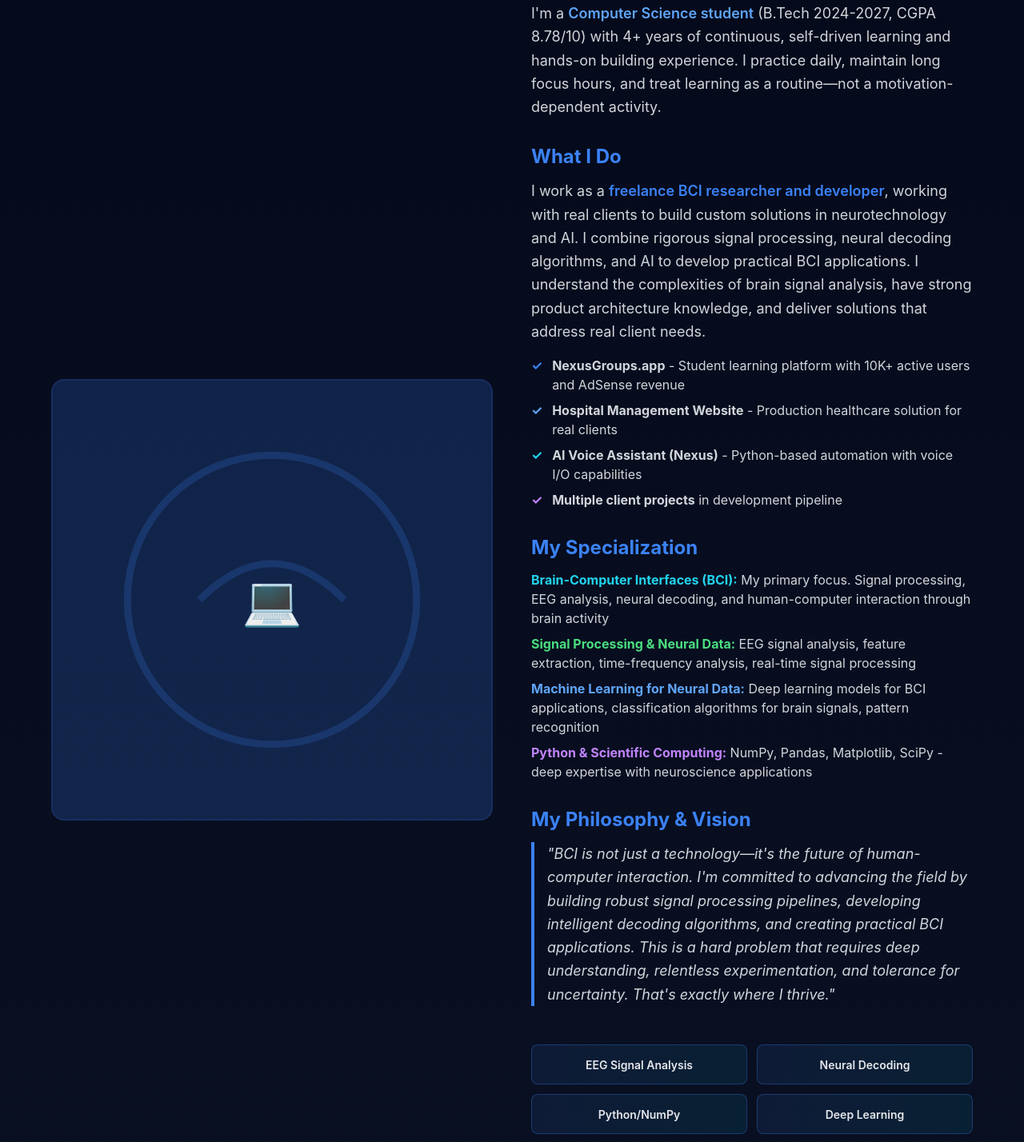
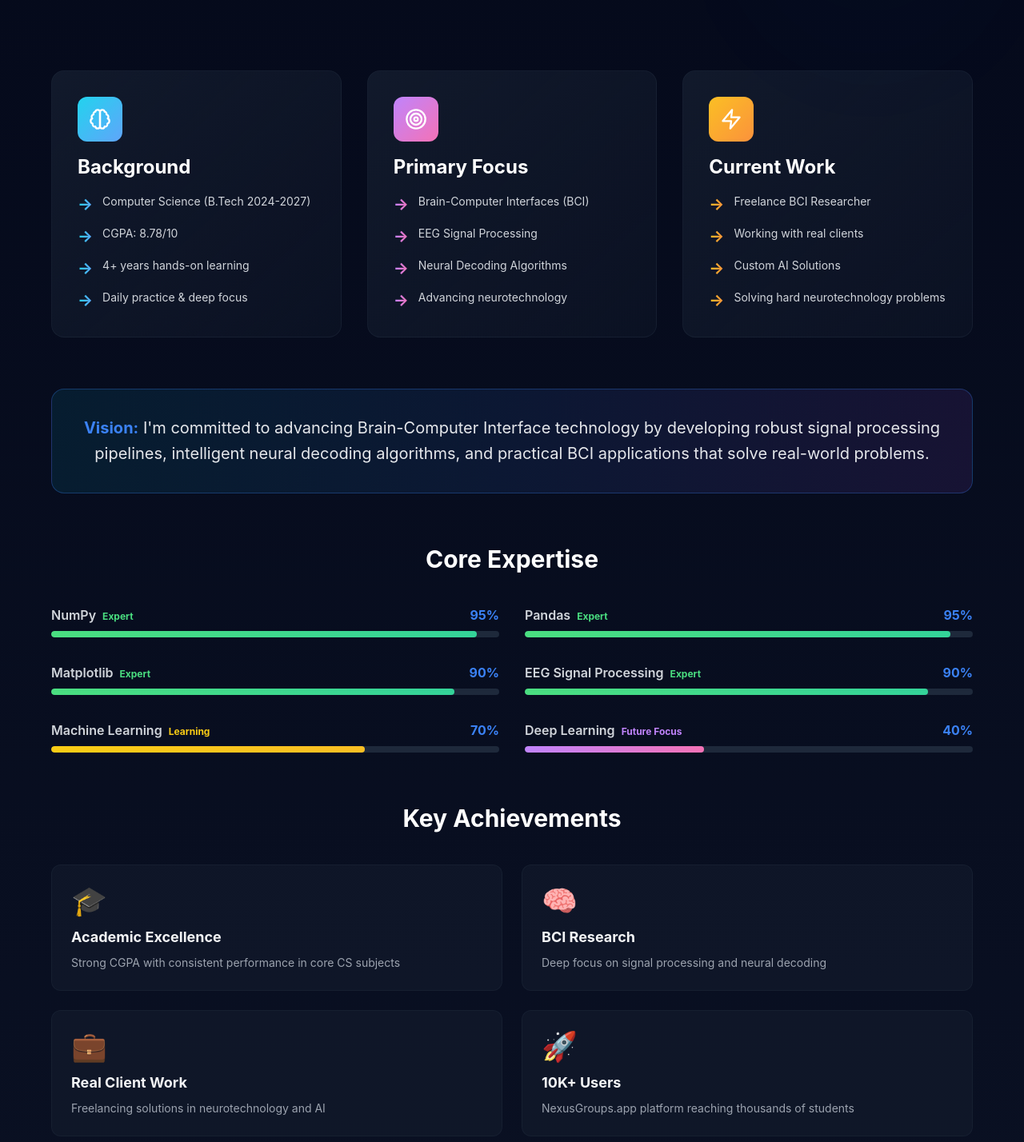
Before and after one commit to Namra-Acharya/namra_portfolio, a React (Vite) app: page / in a window 1280 px wide. Shown: the part 1006-2434 px from the top of the page at 80% size. Built offline with nearby package versions, Linux system fonts and the light colour scheme.

Commit message:
Update website

```diff
--- a/index.html
+++ b/index.html
@@ -9,6 +9,6 @@
   </head>
   <body>
     <div id="root"></div>
-    <script type="module" src="/src/main.jsx"></script>
+    <script type="module" src="./src/main.jsx"></script>
   </body>
 </html>
--- a/src/components/About.jsx
+++ b/src/components/About.jsx
@@ -1,5 +1,6 @@
 import { motion } from 'framer-motion'
 import { useInView } from 'react-intersection-observer'
+import { Brain, Zap, Target } from 'lucide-react'
 
 export default function About() {
   const [ref, inView] = useInView({ threshold: 0.3, triggerOnce: true })
@@ -9,7 +10,7 @@ export default function About() {
     visible: {
       opacity: 1,
       transition: {
-        staggerChildren: 0.2,
+        staggerChildren: 0.15,
         delayChildren: 0.1,
       }
     }
@@ -24,105 +25,221 @@ export default function About() {
     }
   }
 
+  const pillars = [
+    {
+      icon: Brain,
+      title: 'Background',
+      points: [
+        'Computer Science (B.Tech 2024-2027)',
+        'CGPA: 8.78/10',
+        '4+ years hands-on learning',
+        'Daily practice & deep focus'
+      ],
+      color: 'from-cyan-400 to-blue-400'
+    },
+    {
+      icon: Target,
+      title: 'Primary Focus',
+      points: [
+        'Brain-Computer Interfaces (BCI)',
+        'EEG Signal Processing',
+        'Neural Decoding Algorithms',
+        'Advancing neurotechnology'
+      ],
+      color: 'from-purple-400 to-pink-400'
+    },
+    {
+      icon: Zap,
+      title: 'Current Work',
+      points: [
+        'Freelance BCI Researcher',
+        'Working with real clients',
+        'Custom AI Solutions',
+        'Solving hard neurotechnology problems'
+      ],
+      color: 'from-amber-400 to-orange-400'
+    }
+  ]
+
+  const expertise = [
+    { name: 'NumPy', level: 95, status: 'Expert' },
+    { name: 'Pandas', level: 95, status: 'Expert' },
+    { name: 'Matplotlib', level: 90, status: 'Expert' },
+    { name: 'EEG Signal Processing', level: 90, status: 'Expert' },
+    { name: 'Machine Learning', level: 70, status: 'Learning' },
+    { name: 'Deep Learning', level: 40, status: 'Future Focus' }
+  ]
+
   return (
-    <section id="about" className="py-24 px-4 relative">
+    <section id="about" className="py-24 px-4 relative overflow-hidden" data-motion>
       <div className="max-w-6xl mx-auto">
+        {/* Section Header */}
         <motion.div
           ref={ref}
+          variants={itemVariants}
+          className="text-center mb-20"
+        >
+          <h2 className="text-5xl md:text-6xl font-bold mb-6">
+            <span className="bg-gradient-to-r from-cyan-400 to-blue-400 bg-clip-text text-transparent">
+              About Me
+            </span>
+          </h2>
+          <p className="text-xl text-gray-400 max-w-2xl mx-auto leading-relaxed">
+            A Computer Science student passionate about advancing Brain-Computer Interface technology through rigorous signal processing and innovative AI solutions.
+          </p>
+        </motion.div>
+
+        {/* Three Pillars */}
+        <motion.div
           variants={containerVariants}
           initial="hidden"
           animate={inView ? "visible" : "hidden"}
+          className="grid md:grid-cols-3 gap-8 mb-16"
         >
-          {/* Section Title */}
-          <motion.div variants={itemVariants} className="text-center mb-16">
-            <h2 className="text-4xl md:text-5xl font-bold mb-4">
-              <span className="bg-gradient-to-r from-accent to-blue-400 bg-clip-text text-transparent">
-                About Me
-              </span>
-            </h2>
+          {pillars.map((pillar, idx) => {
+            const Icon = pillar.icon
+            return (
               <motion.div
-              className="w-20 h-1 bg-accent mx-auto rounded-full"
-              layoutId="accent-bar"
+                key={idx}
+                variants={itemVariants}
+                className="group"
+              >
+                <motion.div
+                  className="relative h-full p-8 rounded-2xl bg-gradient-to-br from-secondary/50 to-secondary/20 border border-secondary/50 group-hover:border-accent/50 transition-all"
+                  whileHover={{ y: -10, scale: 1.02 }}
+                >
+                  {/* Icon */}
+                  <motion.div
+                    className={`w-14 h-14 rounded-xl bg-gradient-to-br ${pillar.color} flex items-center justify-center text-white mb-4`}
+                    whileHover={{ scale: 1.1, rotate: 10 }}
+                  >
+                    <Icon size={28} />
+                  </motion.div>
+
+                  {/* Title */}
+                  <h3 className="text-2xl font-bold mb-4">{pillar.title}</h3>
+
+                  {/* Points */}
+                  <div className="space-y-3">
+                    {pillar.points.map((point, i) => (
+                      <div key={i} className="flex gap-3">
+                        <span className={`text-xl flex-shrink-0 bg-gradient-to-r ${pillar.color} bg-clip-text text-transparent font-bold`}>→</span>
+                        <p className="text-gray-300 text-sm leading-relaxed">{point}</p>
+                      </div>
+                    ))}
+                  </div>
+
+                  {/* Hover effect */}
+                  <motion.div
+                    className="absolute inset-0 rounded-2xl opacity-0 group-hover:opacity-100 pointer-events-none"
+                    animate={{
+                      boxShadow: [
+                        `0 0 20px rgba(59, 130, 246, 0)`,
+                        `0 0 40px rgba(59, 130, 246, 0.2)`,
+                        `0 0 20px rgba(59, 130, 246, 0)`
+                      ]
+                    }}
+                    transition={{ duration: 2, repeat: Infinity }}
                   />
                 </motion.div>
-
-          {/* Content Grid */}
-          <div className="grid md:grid-cols-2 gap-12 items-center">
-            {/* Left - Image */}
-            <motion.div variants={itemVariants}>
-              <motion.div
-                className="relative w-full aspect-square rounded-2xl overflow-hidden border-2 border-accent/30"
-                whileHover={{ scale: 1.02 }}
-              >
-                <div className="absolute inset-0 bg-gradient-to-br from-accent/20 to-blue-500/20 flex items-center justify-center">
-                  <div className="text-6xl">💻</div>
-                </div>
-
-                <svg
-                  className="w-full h-full p-12 text-accent opacity-20"
-                  fill="currentColor"
-                  viewBox="0 0 100 100"
-                >
-                  <circle cx="50" cy="50" r="40" fill="none" stroke="currentColor" strokeWidth="2" />
-                  <path d="M30 50 Q50 30 70 50" fill="none" stroke="currentColor" strokeWidth="2" />
-                </svg>
               </motion.div>
+            )
+          })}
         </motion.div>
 
-            {/* Right - Text */}
-            <motion.div variants={itemVariants} className="space-y-8">
+        {/* Vision Statement */}
+        <motion.div
+          variants={itemVariants}
+          className="mb-16 p-8 rounded-2xl bg-gradient-to-r from-cyan-500/10 via-blue-500/10 to-purple-500/10 border border-accent/30"
+        >
+          <p className="text-xl text-gray-200 leading-relaxed text-center">
+            <span className="font-bold text-accent">Vision:</span> I'm committed to advancing Brain-Computer Interface technology by developing robust signal processing pipelines, intelligent neural decoding algorithms, and practical BCI applications that solve real-world problems.
+          </p>
+        </motion.div>
+
+        {/* Expertise Chart */}
+        <motion.div variants={itemVariants} className="mb-16">
+          <h3 className="text-3xl font-bold mb-10 text-center">Core Expertise</h3>
+          <div className="grid md:grid-cols-2 gap-8">
+            {expertise.map((skill, idx) => {
+              const getStatusColor = (status) => {
+                switch(status) {
+                  case 'Expert': return 'text-green-400'
+                  case 'Learning': return 'text-yellow-400'
+                  case 'Future Focus': return 'text-purple-400'
+                  default: return 'text-gray-400'
+                }
+              }
+
+              const getProgressColor = (status) => {
+                switch(status) {
+                  case 'Expert': return 'from-green-400 to-emerald-400'
+                  case 'Learning': return 'from-yellow-400 to-amber-400'
+                  case 'Future Focus': return 'from-purple-400 to-pink-400'
+                  default: return 'from-accent to-cyan-400'
+                }
+              }
+
+              return (
+                <motion.div
+                  key={idx}
+                  variants={itemVariants}
+                  className="space-y-2"
+                >
+                  <div className="flex justify-between items-center mb-2">
                     <div>
-                <h3 className="text-2xl font-bold text-accent mb-3">Who I Am</h3>
-                <p className="text-lg text-gray-300 leading-relaxed">
-                  I'm a <motion.span className="text-blue-400 font-semibold">Computer Science student</motion.span> (B.Tech 2024-2027, CGPA 8.78/10) with 4+ years of continuous, self-driven learning and hands-on building experience. I practice daily, maintain long focus hours, and treat learning as a routine—not a motivation-dependent activity.
-                </p>
+                      <span className="font-semibold text-gray-300">{skill.name}</span>
+                      <span className={`ml-2 text-xs font-bold ${getStatusColor(skill.status)}`}>{skill.status}</span>
                     </div>
+                    <span className="text-accent font-bold">{skill.level}%</span>
+                  </div>
+                  <div className="h-2 bg-secondary rounded-full overflow-hidden">
+                    <motion.div
+                      className={`h-full bg-gradient-to-r ${getProgressColor(skill.status)} rounded-full`}
+                      initial={{ width: 0 }}
+                      animate={inView ? { width: `${skill.level}%` } : { width: 0 }}
+                      transition={{ duration: 1, delay: idx * 0.1, ease: "easeOut" }}
+                    />
+                  </div>
+                </motion.div>
+              )
+            })}
+          </div>
+        </motion.div>
 
-              <div>
-                <h3 className="text-2xl font-bold text-accent mb-3">What I Do</h3>
-                <p className="text-lg text-gray-300 leading-relaxed">
-                  I work as a <motion.span className="text-accent font-semibold">freelance BCI researcher and developer</motion.span>, working with real clients to build custom solutions in neurotechnology and AI. I combine rigorous signal processing, neural decoding algorithms, and AI to develop practical BCI applications. I understand the complexities of brain signal analysis, have strong product architecture knowledge, and deliver solutions that address real client needs.
-                </p>
-                <div className="mt-4 space-y-2 text-gray-300">
-                  <p className="flex gap-3"><span className="text-accent font-bold">✓</span> <span><strong>NexusGroups.app</strong> - Student learning platform with 10K+ active users and AdSense revenue</span></p>
-                  <p className="flex gap-3"><span className="text-blue-400 font-bold">✓</span> <span><strong>Hospital Management Website</strong> - Production healthcare solution for real clients</span></p>
-                  <p className="flex gap-3"><span className="text-cyan-400 font-bold">✓</span> <span><strong>AI Voice Assistant (Nexus)</strong> - Python-based automation with voice I/O capabilities</span></p>
-                  <p className="flex gap-3"><span className="text-purple-400 font-bold">✓</span> <span><strong>Multiple client projects</strong> in development pipeline</span></p>
-                </div>
-              </div>
-
-              <div>
-                <h3 className="text-2xl font-bold text-accent mb-3">My Specialization</h3>
-                <div className="space-y-2 text-gray-300">
-                  <p><strong className="text-cyan-400">Brain-Computer Interfaces (BCI):</strong> My primary focus. Signal processing, EEG analysis, neural decoding, and human-computer interaction through brain activity</p>
-                  <p><strong className="text-green-400">Signal Processing & Neural Data:</strong> EEG signal analysis, feature extraction, time-frequency analysis, real-time signal processing</p>
-                  <p><strong className="text-blue-400">Machine Learning for Neural Data:</strong> Deep learning models for BCI applications, classification algorithms for brain signals, pattern recognition</p>
-                  <p><strong className="text-purple-400">Python & Scientific Computing:</strong> NumPy, Pandas, Matplotlib, SciPy - deep expertise with neuroscience applications</p>
-                </div>
-              </div>
-
-              <div>
-                <h3 className="text-2xl font-bold text-accent mb-3">My Philosophy & Vision</h3>
-                <p className="text-lg text-gray-300 leading-relaxed italic border-l-4 border-accent pl-4">
-                  "BCI is not just a technology—it's the future of human-computer interaction. I'm committed to advancing the field by building robust signal processing pipelines, developing intelligent decoding algorithms, and creating practical BCI applications. This is a hard problem that requires deep understanding, relentless experimentation, and tolerance for uncertainty. That's exactly where I thrive."
-                </p>
-              </div>
-
-              <motion.div className="grid grid-cols-2 gap-3 pt-4">
-                {['EEG Signal Analysis', 'Neural Decoding', 'Python/NumPy', 'Deep Learning', 'BCI Algorithms', 'Real-time Processing', 'AI Integration', 'Neuroscience'].map((skill) => (
+        {/* Key Achievements */}
+        <motion.div variants={containerVariants} initial="hidden" animate={inView ? "visible" : "hidden"}>
+          <h3 className="text-3xl font-bold mb-10 text-center">Key Achievements</h3>
+          <div className="grid md:grid-cols-2 gap-6">
+            {[
+              { icon: '🎓', title: 'Academic Excellence', desc: 'Strong CGPA with consistent performance in core CS subjects' },
+              { icon: '🧠', title: 'BCI Research', desc: 'Deep focus on signal processing and neural decoding' },
+              { icon: '💼', title: 'Real Client Work', desc: 'Freelancing solutions in neurotechnology and AI' },
+              { icon: '🚀', title: '10K+ Users', desc: 'NexusGroups.app platform reaching thousands of students' }
+            ].map((achievement, idx) => (
               <motion.div
-                    key={skill}
-                    className="p-3 bg-gradient-to-r from-accent/10 to-cyan-500/10 rounded-lg border border-accent/30 text-center hover:border-accent/60 hover:from-accent/20 hover:to-cyan-500/20 transition-all"
-                    whileHover={{ scale: 1.05, y: -2 }}
+                key={idx}
+                variants={itemVariants}
+                className="p-6 rounded-xl bg-secondary/30 border border-secondary/50 hover:border-accent/50 transition-all group"
               >
-                    <span className="text-sm font-semibold text-gray-200">{skill}</span>
+                <div className="text-4xl mb-3 group-hover:scale-110 transition-transform">{achievement.icon}</div>
+                <h4 className="font-bold text-lg mb-2 text-gray-100">{achievement.title}</h4>
+                <p className="text-gray-400 text-sm">{achievement.desc}</p>
               </motion.div>
             ))}
-              </motion.div>
-            </motion.div>
           </div>
         </motion.div>
       </div>
+
+      {/* Decorative elements */}
+      <motion.div
+        className="absolute top-0 right-0 w-96 h-96 bg-accent/5 rounded-full blur-3xl pointer-events-none"
+        animate={{
+          scale: [1, 1.1, 1],
+          opacity: [0.3, 0.5, 0.3]
+        }}
+        transition={{ duration: 8, repeat: Infinity }}
+      />
     </section>
   )
 }
--- a/src/components/Skills.jsx
+++ b/src/components/Skills.jsx
@@ -8,45 +8,51 @@ export default function Skills() {
   const skills = [
     {
       icon: Code,
+      title: 'Python Scientific Stack',
+      desc: '90%+ proficiency in NumPy, Pandas, and Matplotlib. Expert-level data manipulation, numerical computing, and visualization. Strong foundation for signal processing and data analysis work.',
+      color: 'from-green-400 to-emerald-400',
+      subskills: ['NumPy (95%)', 'Pandas (95%)', 'Matplotlib (90%)', 'SciPy'],
+      level: 'Expert'
+    },
+    {
+      icon: Zap,
       title: 'EEG Signal Processing & Analysis',
-      desc: 'Advanced signal processing for brain signals. Pre-processing, artifact removal, feature extraction, time-frequency analysis, real-time processing. Deep expertise in EEG data pipelines.',
+      desc: 'Deep expertise in brain signal processing. Pre-processing, artifact removal, feature extraction, time-frequency analysis, and real-time signal pipelines for BCI systems.',
       color: 'from-cyan-400 to-blue-400',
-      subskills: ['EEG Pre-processing', 'Artifact Detection', 'FFT/Wavelets', 'Real-time Processing']
+      subskills: ['EEG Pre-processing', 'FFT/Wavelets', 'Feature Extraction', 'Real-time Processing'],
+      level: 'Expert'
+    },
+    {
+      icon: Code,
+      title: 'Machine Learning',
+      desc: 'Currently learning ML fundamentals with focus on classification algorithms, feature engineering, and model evaluation. Building knowledge for BCI signal classification tasks.',
+      color: 'from-yellow-400 to-amber-400',
+      subskills: ['Classification Algorithms', 'Feature Engineering', 'Model Evaluation', 'Cross-validation'],
+      level: 'Learning'
+    },
+    {
+      icon: Palette,
+      title: 'Deep Learning (Future Focus)',
+      desc: 'Planning to advance into Deep Learning. Focus will be on neural networks for BCI applications: CNNs for spatial patterns, RNNs for temporal dynamics, and attention mechanisms.',
+      color: 'from-purple-400 to-pink-400',
+      subskills: ['CNNs', 'RNNs', 'Attention Mechanisms', 'Transfer Learning'],
+      level: 'Future'
     },
     {
       icon: Zap,
       title: 'Neural Decoding & BCI Algorithms',
-      desc: 'Designing and implementing algorithms for brain-computer interfaces. Feature classification, signal-to-intent mapping, decoder training, calibration & adaptation strategies.',
-      color: 'from-purple-400 to-pink-400',
-      subskills: ['Signal Classification', 'Decoding Algorithms', 'Pattern Recognition', 'Calibration']
-    },
-    {
-      icon: Palette,
-      title: 'Deep Learning for Neural Data',
-      desc: 'Applying neural networks to brain signals. CNNs for spatial-temporal patterns, RNNs for temporal dynamics, attention mechanisms for selective processing of EEG data.',
+      desc: 'Designing algorithms for brain-computer interfaces. Signal-to-intent mapping, decoder training, and adaptation strategies. Combining signal processing with ML for practical BCI solutions.',
       color: 'from-indigo-400 to-purple-400',
-      subskills: ['CNNs', 'RNNs', 'Attention Mechanisms', 'Transfer Learning']
+      subskills: ['Decoding Algorithms', 'Pattern Recognition', 'Calibration', 'Real-time Classification'],
+      level: 'Expert'
     },
     {
       icon: Code,
-      title: 'Python & Scientific Computing',
-      desc: 'Expert-level Python with NumPy, SciPy, Pandas. Data manipulation, mathematical operations, statistical analysis. Optimized code for real-time BCI applications.',
-      color: 'from-green-400 to-emerald-400',
-      subskills: ['NumPy/SciPy', 'Pandas', 'Scientific Computing', 'Performance Optimization']
-    },
-    {
-      icon: Zap,
-      title: 'Data Visualization & Analysis',
-      desc: 'Communicating complex neural data through visualizations. Matplotlib, signal plotting, heatmaps, frequency analysis plots. Making research insights accessible and actionable.',
-      color: 'from-yellow-400 to-orange-400',
-      subskills: ['Matplotlib', 'Signal Visualization', 'Statistical Plots', 'Report Generation']
-    },
-    {
-      icon: Palette,
       title: 'Web Development & Deployment',
-      desc: 'Building web interfaces for BCI systems. Full-stack development, real-time data dashboards, cloud deployment. Creating platforms for neurotechnology applications.',
+      desc: 'Building web interfaces for BCI systems and data dashboards. Full-stack development, real-time data visualization, and cloud deployment for neurotechnology applications.',
       color: 'from-blue-400 to-cyan-400',
-      subskills: ['React', 'Backend APIs', 'WebSockets', 'Cloud Deployment']
+      subskills: ['React', 'Real-time Dashboards', 'WebSockets', 'Cloud Deployment'],
+      level: 'Proficient'
     }
   ]
 
@@ -124,7 +130,17 @@ export default function Skills() {
                         <Icon size={32} />
                       </motion.div>
 
-                      <h3 className="text-xl font-bold mb-2">{skill.title}</h3>
+                      <div className="flex items-start justify-between mb-2">
+                        <h3 className="text-xl font-bold">{skill.title}</h3>
+                        <span className={`text-xs font-bold px-2 py-1 rounded-full ${
+                          skill.level === 'Expert' ? 'bg-green-500/20 text-green-400' :
+                          skill.level === 'Learning' ? 'bg-yellow-500/20 text-yellow-400' :
+                          skill.level === 'Future' ? 'bg-purple-500/20 text-purple-400' :
+                          'bg-blue-500/20 text-blue-400'
+                        }`}>
+                          {skill.level}
+                        </span>
+                      </div>
                       <p className="text-gray-400 text-sm leading-relaxed mb-4">{skill.desc}</p>
 
                       {skill.subskills && (
```
Also changed, not shown: 5 other files (tests, documents, lock files or other folders). Lines whose indentation alone changed are shown as unchanged.
